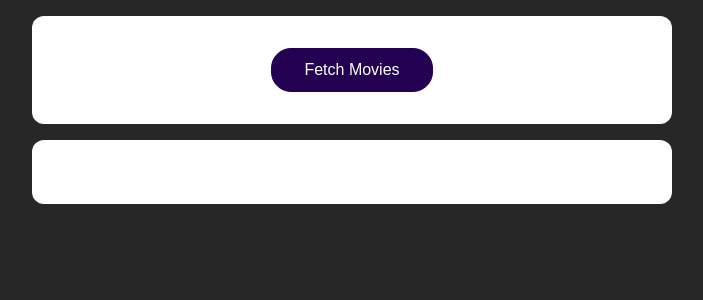
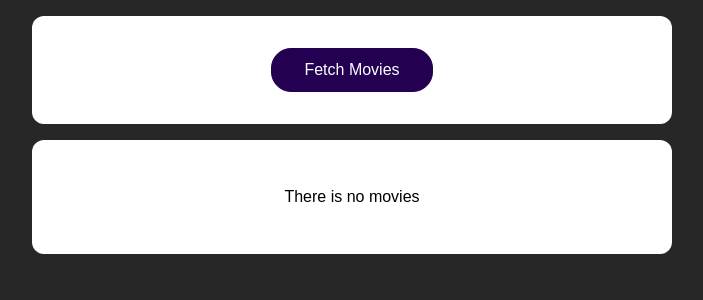
Before and after one commit to seyyednavid/React-HTTP-Request, a React (Create React App) app: page / in a window 1280 px wide. Shown: the top 300 px of the page, without its empty margins (288-991 px from the left). Built offline with nearby package versions, Linux system fonts and the light colour scheme.

Commit message:
Add useState to show loading text befor fetching

```diff
--- a/src/App.js
+++ b/src/App.js
@@ -4,8 +4,10 @@
 
 function App() {
   const [movies, setMovies] = useState([]);
+  const [isLoading, setIsLoading] = useState(false);
 
   const fetchMoviesHandler = async () => {
+    setIsLoading(true);
     const response = await fetch("https://swapi.dev/api/films");
     const data = await response.json();
     const transformedMovies = data.results.map((movieData) => {
@@ -16,6 +18,7 @@
         id: movieData.episode_id,
       };
     });
+    setIsLoading(false);
     return setMovies(transformedMovies);
   };
 
@@ -25,7 +28,9 @@
         <button onClick={fetchMoviesHandler}>Fetch Movies</button>
       </section>
       <section>
-        <MoviesList movies={movies} />
+        {!isLoading && movies.length > 0 && <MoviesList movies={movies} />}
+        {!isLoading && movies.length === 0 && <p>There is no movies</p>}
+        {isLoading && <p>Loading ...</p>}
       </section>
     </React.Fragment>
   );
```
